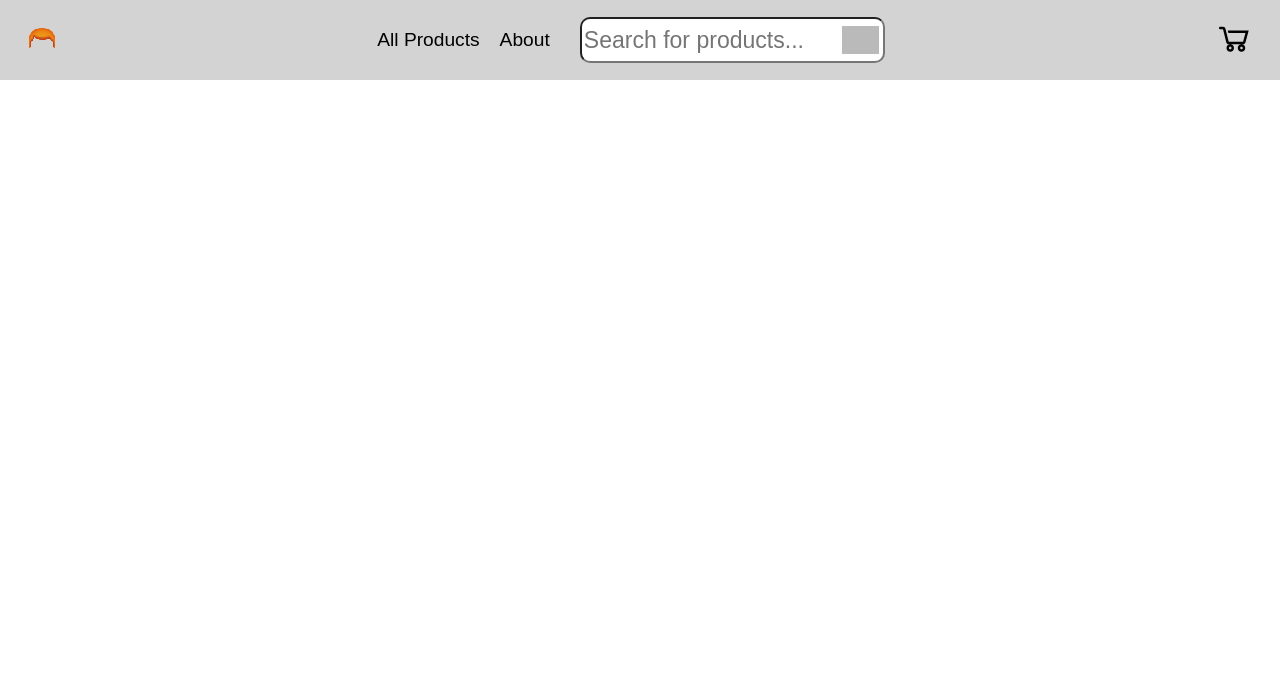
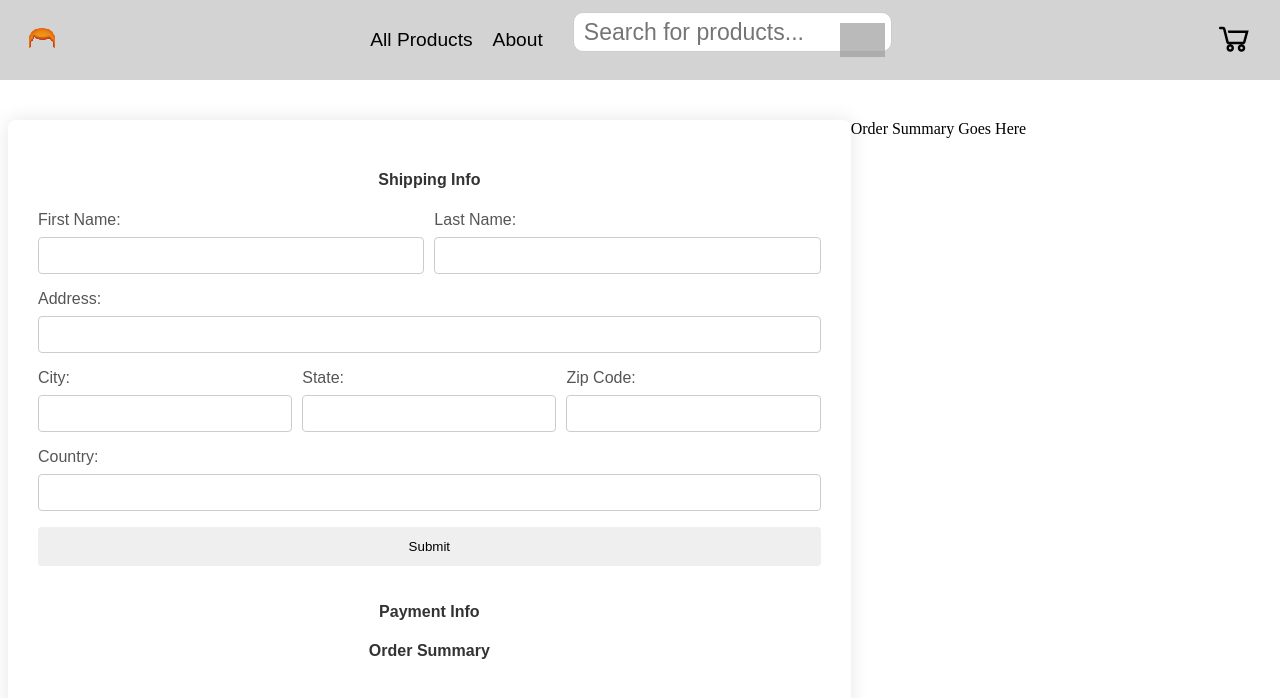
Before and after one commit to FrickTob/Ecommerce-Frontend, a React (Create React App) app: page /checkout in a window 1280 px wide. Before the commit this address had no page. Shown: the top 698 px of the page. Built offline with nearby package versions, Linux system fonts and the light colour scheme; grey boxes are pictures that could not be loaded.

Commit message:
Adding Checkout Functionality

```diff
--- a/src/App.tsx
+++ b/src/App.tsx
@@ -5,6 +5,7 @@ import ShopHomePage from './pages/ShopHomePage'
 import ShopProductsPage from './pages/ShopProductsPage';
 import AboutPage from './pages/AboutPage';
 import MyCartPage from './pages/MyCartPage';
+import ShopCheckoutPage from './pages/ShopCheckoutPage';
 import './styles/General.css'
 import './types/types'
 import { useEffect, useState } from 'react';
@@ -53,6 +54,7 @@ function App() {
         <Route path="/item/:id" element={<ShopDetailedPage cartItems={cartItems} addCartItems={setCartItems} setIsLoading={setIsLoading} />} />
         <Route path="/about" element={<AboutPage />} />
         <Route path="/my-cart" element={<MyCartPage cartItems={cartItems} removeCartItems={setCartItems} setIsLoading={setIsLoading} />} />
+        <Route path="/checkout" element={<ShopCheckoutPage />} />
       </Routes>
       <Footer />
     </Router>
--- /dev/null
+++ b/src/components/AddressForm.tsx
@@ -0,0 +1,47 @@
+import React, {useEffect} from 'react'
+
+interface AddressFormProps {
+    handleAddressSubmit : (e : React.FormEvent<HTMLFormElement>) => void
+    showForm : boolean
+}
+
+const AddressForm : React.FC<AddressFormProps> = ({handleAddressSubmit, showForm}) => {
+    useEffect(() => {
+        let addressForm = document.getElementById('addressForm') as HTMLFormElement
+        if (showForm) {
+            addressForm.style.display = 'block'
+        }
+        else {
+            addressForm.style.display = 'none'
+        }
+    },[showForm])
+
+
+  return (
+    <form id='addressForm' onSubmit={handleAddressSubmit}>
+                    <div className='nameLine'>
+                      <label >First Name:</label>
+                      <label >Last Name:</label>
+                      <input type="text" id="firstName" name="firstName"  />
+                      <input type="text" id="lastName" name="lastName"  />
+                    </div>
+
+                    <label >Address:</label>
+                    <input type="text" id="address" name="address"  />
+                    <div className='cityStateZip'>
+                      <label>City:</label>
+                      <label>State:</label>
+                      <label>Zip Code:</label>
+                      <input type="text" id="city" name="city"  />
+                      <input type="text" id="state" name="state"  />
+                      <input type="text" id="zipCode" name="zipCode"  />
+                    </div>
+                    <label>Country:</label>
+                    <input type="text" id="country" name="country"  />
+
+                    <input type="submit" value="Submit"/>
+                </form>
+  )
+}
+
+export default AddressForm
--- /dev/null
+++ b/src/components/PaymentForm.tsx
@@ -0,0 +1,37 @@
+import React, {useEffect} from 'react'
+
+interface PaymentFormProps {
+    handlePaymentSubmit : (e : React.FormEvent<HTMLFormElement>) => void
+    showForm : boolean
+}
+const PaymentForm : React.FC<PaymentFormProps> = ({handlePaymentSubmit, showForm}) => {
+
+  useEffect(() => {
+    let addressForm = document.getElementById('paymentForm') as HTMLFormElement
+    if (showForm) {
+        addressForm.style.display = 'block'
+    }
+    else {
+        addressForm.style.display = 'none'
+    }
+},[showForm])
+
+  return (
+    <form id="paymentForm" onSubmit={handlePaymentSubmit}>
+    <div className="payment-grid">
+        <label>Card Number:</label>
+        <input type="text" id="cardNumber" name="cardNumber" required />
+        <div className='expCVV'>
+            <label>Expiration Date:</label>
+            <label>CVV:</label>
+            <input type="text" id="expirationDate" name="expirationDate" placeholder="MM/YYYY" required />
+            <input type="text" id="cvv" name="cvv" required />
+        </div>
+    </div>
+
+    <input type="submit" value="Submit"/>
+</form>
+  )
+}
+
+export default PaymentForm
--- /dev/null
+++ b/src/logic/FormLogic.tsx
@@ -0,0 +1,45 @@
+/// change validate functions to update functions that also validate the logic
+/// change form validation to its own function so you can check it after every update
+
+
+class FormLogic {
+    invalidInputs : Array<string>
+    validForm : boolean = false
+
+    constructor(formData : FormData) {
+        this.invalidInputs = []
+
+        this.validateFirstName(formData.get('firstName') as string)
+        this.validateLastName(formData.get('lastName') as string)
+        this.validateAddress(formData.get('address') as string)
+        this.validateCity(formData.get('city') as string)
+        this.validateState(formData.get('state') as string)
+        this.validateZip(formData.get('zipCode') as string)
+        this.validateCountry(formData.get('country') as string)
+
+        this.validForm = this.invalidInputs.length === 0
+    }
+    public validateFirstName = (firstName : string) => {
+        if (firstName.length === 0) this.invalidInputs.push('firstName')
+    }
+    public validateLastName = (lastName : string) => {
+        if (lastName.length === 0) this.invalidInputs.push('lastName')
+    }
+    public validateAddress = (address : string) => {
+        if (address.length === 0) this.invalidInputs.push('address')
+    }
+    public validateCity = (city : string) => {
+        if (city.length === 0) this.invalidInputs.push('city')
+    }
+    public validateState = (state : string) => {
+        if (state.length === 0) this.invalidInputs.push('state')
+    }
+    public validateZip = (zip : string) => {
+        if (zip.length === 0) this.invalidInputs.push('zipCode')
+    }
+    public validateCountry = (country : string) => {
+        if (country.length === 0) this.invalidInputs.push('country')
+    }
+}
+
+export default FormLogic
--- /dev/null
+++ b/src/pages/ShopCheckoutPage.tsx
@@ -0,0 +1,69 @@
+import React, {useState} from 'react'
+import '../styles/ShopCheckoutPage.css'
+import AddressForm from '../components/AddressForm'
+import PaymentForm from '../components/PaymentForm'
+import FormLogic from '../logic/FormLogic'
+
+const ShopCheckoutPage = () => {
+
+  let handleAddressSubmit = (event : React.FormEvent) => {
+    event.preventDefault()
+    let form = event.target as HTMLFormElement
+    let formData = new FormData(form)
+    let formLogic = new FormLogic(formData)
+
+    formLogic.invalidInputs.forEach(className => {
+      showInvalidInput(className)
+    });
+
+    if (formLogic.validForm) {
+      disableChildren(form)
+      setShowPaymentForm(true)
+      alert('Valid Form')
+    }
+  }
+
+  let disableChildren = (element : HTMLElement) => {
+    for (let i = 0; i < element.childElementCount; i++) {
+      let child = element.children[i] as HTMLElement
+      if (child.tagName === 'INPUT') {
+        child.setAttribute('disabled', 'true')
+        child.classList.remove('invalidInput')
+      }
+      else if (child.childElementCount !== 0) {
+        disableChildren(child as HTMLElement)
+      }
+    }
+  }
+
+  let showInvalidInput = (inputId : string) => {
+    let input = document.getElementById(inputId) as HTMLInputElement
+    input.classList.add('invalidInput')
+  }
+
+  let [showPaymentForm, setShowPaymentForm] = useState(false)
+  let [showAddressForm, setShowAddressForm] = useState(true)
+
+  return (
+    <div className='checkoutPage'>
+        <div className='orderInfoSide'>
+            <div className='AddressSection'>
+                <h4>Shipping Info</h4>
+                <AddressForm showForm={showAddressForm} handleAddressSubmit={handleAddressSubmit}/>
+            </div>
+            <div className='PaymentSection'>
+                <h4>Payment Info</h4>
+                <PaymentForm showForm={showPaymentForm} handlePaymentSubmit={handleAddressSubmit}/>
+            </div>
+            <div className='OrderSummarySection'>
+                <h4>Order Summary</h4>
+            </div>
+        </div>
+        <div className='orderSummarySide'>
+          Order Summary Goes Here
+        </div>
+    </div>
+  )
+}
+
+export default ShopCheckoutPage
--- a/src/styles/General.css
+++ b/src/styles/General.css
@@ -8,7 +8,7 @@ div {
     margin: 0;
 }
 
-p, h1, h2, h3, a {
+p, h1, h2, h3,h4, a, label {
     font-family: Arial, Helvetica, sans-serif;
 }
 
--- /dev/null
+++ b/src/styles/ShopCheckoutPage.css
@@ -0,0 +1,70 @@
+.checkoutPage {
+    margin-top: 15vh;
+    display: grid;
+    grid-template-columns: 2fr 1fr;
+}
+
+
+.orderInfoSide {
+    background-color: #fff;
+    padding: 30px;
+    border-radius: 8px;
+    box-shadow: 0 0 20px rgba(0, 0, 0, 0.1);
+}
+
+h4 {
+    text-align: center;
+    color: #333;
+}
+
+label {
+    display: inline-block;
+    margin-bottom: 8px;
+    color: #555;
+}
+
+
+
+input {
+    width: 100%;
+    padding: 10px;
+    margin-bottom: 16px;
+    box-sizing: border-box;
+    border: 1px solid #ccc;
+    border-radius: 4px;
+}
+
+.nameLine, .expCVV {
+    display: grid;
+    grid-template-columns: 1fr 1fr;
+    column-gap: 10px;
+}
+.cityStateZip {
+        display: grid;
+        grid-template-columns: 1fr 1fr 1fr;
+        column-gap: 10px;
+}
+
+input[type="submit"] {
+    padding: 12px 20px;
+    border: none;
+    border-radius: 4px;
+    cursor: pointer;
+    transition: color .15s ease, background-color .15s ease;
+}
+
+input[type="submit"]:hover {
+    color: #fff;
+    background-color: #45a049;
+}
+
+.invalidInput {
+    border: 1px solid red;
+}
+
+/* Responsive styles */
+@media (max-width: 480px) {
+    .container {
+        width: 90%;
+    }
+}
--- a/tsconfig.json
+++ b/tsconfig.json
@@ -35,7 +35,7 @@
     // "types": [],                                      /* Specify type package names to be included without being referenced in a source file. */
     // "allowUmdGlobalAccess": true,                     /* Allow accessing UMD globals from modules. */
     // "moduleSuffixes": [],                             /* List of file name suffixes to search when resolving a module. */
-    // "allowImportingTsExtensions": true,               /* Allow imports to include TypeScript file extensions. Requires '--moduleResolution bundler' and either '--noEmit' or '--emitDeclarationOnly' to be set. */
+    //  "allowImportingTsExtensions": true,               /* Allow imports to include TypeScript file extensions. Requires '--moduleResolution bundler' and either '--noEmit' or '--emitDeclarationOnly' to be set. */
     // "resolvePackageJsonExports": true,                /* Use the package.json 'exports' field when resolving package imports. */
     // "resolvePackageJsonImports": true,                /* Use the package.json 'imports' field when resolving imports. */
     // "customConditions": [],                           /* Conditions to set in addition to the resolver-specific defaults when resolving imports. */
```
Also changed, not shown: src/components/Header.tsx (+7 -8 lines).
